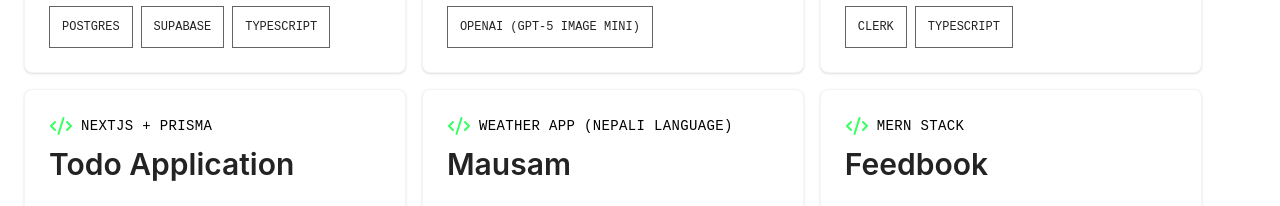
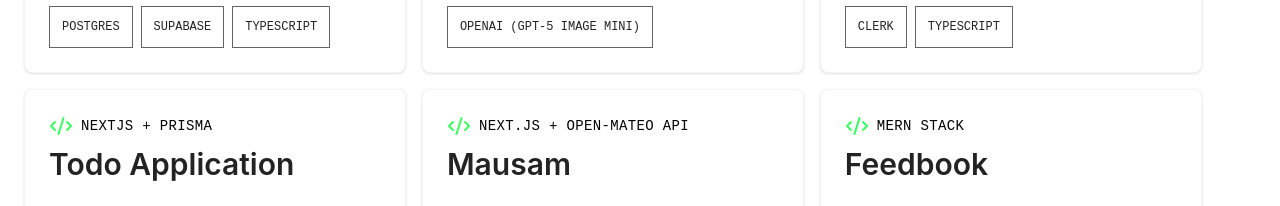
Before and after one commit to APNpandit611/Portfolio-2026, a Next.js app: page / in a window 1280 px wide. Shown: the part 3587-3793 px from the top of the page. Built offline with nearby package versions, Linux system fonts and the light colour scheme.

Commit message:
typo fixed

```diff
--- a/components/Project.tsx
+++ b/components/Project.tsx
@@ -83,7 +83,7 @@
                     />
 
                     <ProjectCard
-                        techstack="Weather App (Nepali Language)"
+                        techstack="Next.js + Open-Mateo API"
                         name="Mausam"
                         description="A responsive weather application build for my mom in my native language (Nepali). Real time data using Open-Mateo weather API with next.js framework. Simple and clean UI for better user experience."
                         technologies={[
```
